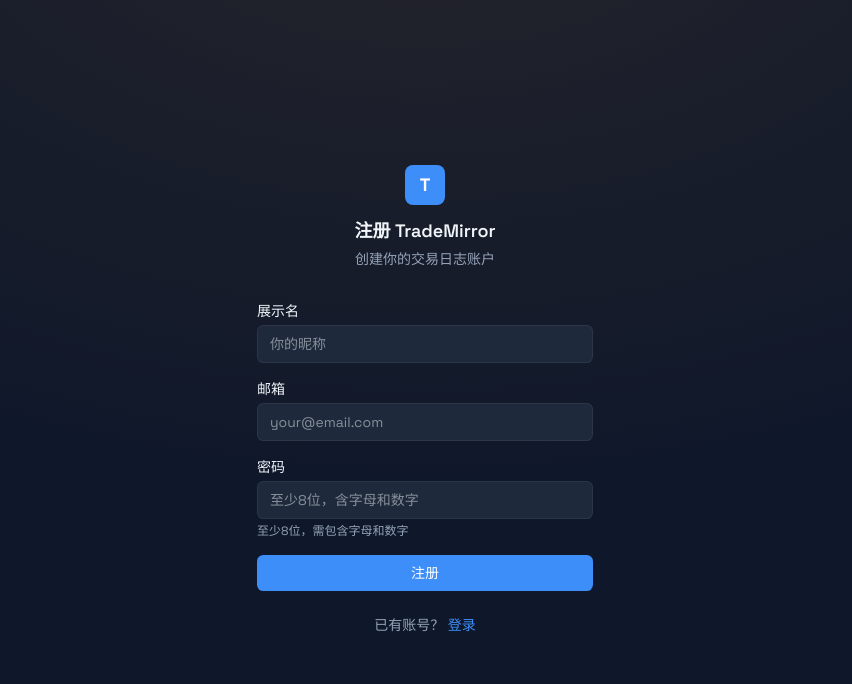
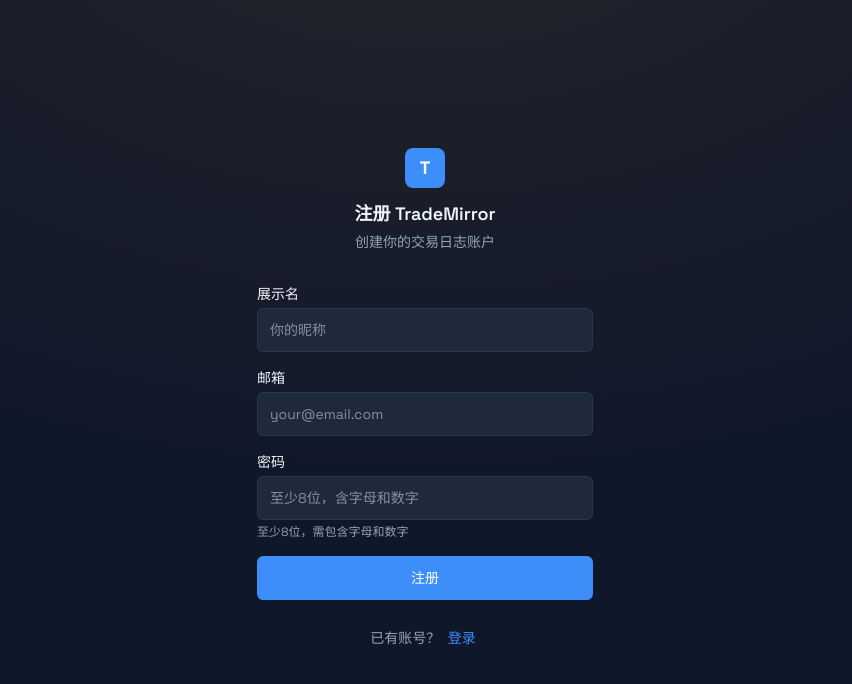
Before and after one commit to JiayuanUXD/trademirror, a Next.js app: page /register in a window 1280 px wide. Shown: the top 684 px of the page, without its empty margins (215-1067 px from the left). Built offline with nearby package versions, Linux system fonts and the light colour scheme.

Commit message:
style(design): FINDING-002 — increase touch targets to 44px minimum
Login/register inputs and buttons now min-h-[44px]. Sidebar nav links
increased from py-2 to py-2.5. Auth page links get padding for touch.

```diff
--- a/app/(auth)/login/page.tsx
+++ b/app/(auth)/login/page.tsx
@@ -75,7 +75,7 @@
             required
             value={email}
             onChange={(e) => setEmail(e.target.value)}
-            className="w-full px-3 py-2 rounded-md text-sm outline-none"
+            className="w-full px-3 py-2.5 rounded-md text-sm outline-none min-h-[44px]"
             style={{ backgroundColor: "var(--surface-overlay)", color: "var(--foreground)", border: "1px solid var(--border-subtle)" }}
             placeholder="请输入邮箱"
           />
@@ -91,7 +91,7 @@
             required
             value={password}
             onChange={(e) => setPassword(e.target.value)}
-            className="w-full px-3 py-2 rounded-md text-sm outline-none"
+            className="w-full px-3 py-2.5 rounded-md text-sm outline-none min-h-[44px]"
             style={{ backgroundColor: "var(--surface-overlay)", color: "var(--foreground)", border: "1px solid var(--border-subtle)" }}
             placeholder="请输入密码"
           />
@@ -100,7 +100,7 @@
         <button
           type="submit"
           disabled={loading}
-          className="w-full py-2 rounded-md text-sm font-medium text-white transition-opacity disabled:opacity-50"
+          className="w-full py-2.5 rounded-md text-sm font-medium text-white transition-opacity disabled:opacity-50 min-h-[44px]"
           style={{ backgroundColor: "var(--brand-blue)" }}
         >
           {loading ? "登录中..." : "登录"}
@@ -109,7 +109,7 @@
 
       <p className="text-sm text-center mt-6" style={{ color: "var(--muted-foreground)" }}>
         还没有账号？{" "}
-        <Link href="/register" style={{ color: "var(--brand-blue)" }}>注册</Link>
+        <Link href="/register" className="inline-block py-1 px-1" style={{ color: "var(--brand-blue)" }}>注册</Link>
       </p>
     </div>
   );
--- a/app/(auth)/register/page.tsx
+++ b/app/(auth)/register/page.tsx
@@ -87,7 +87,7 @@
             required
             value={name}
             onChange={(e) => setName(e.target.value)}
-            className="w-full px-3 py-2 rounded-md text-sm outline-none transition-colors"
+            className="w-full px-3 py-2.5 rounded-md text-sm outline-none transition-colors min-h-[44px]"
             style={{
               backgroundColor: "var(--surface-overlay)",
               color: "var(--foreground)",
@@ -111,7 +111,7 @@
             required
             value={email}
             onChange={(e) => setEmail(e.target.value)}
-            className="w-full px-3 py-2 rounded-md text-sm outline-none transition-colors"
+            className="w-full px-3 py-2.5 rounded-md text-sm outline-none transition-colors min-h-[44px]"
             style={{
               backgroundColor: "var(--surface-overlay)",
               color: "var(--foreground)",
@@ -135,7 +135,7 @@
             required
             value={password}
             onChange={(e) => setPassword(e.target.value)}
-            className="w-full px-3 py-2 rounded-md text-sm outline-none transition-colors"
+            className="w-full px-3 py-2.5 rounded-md text-sm outline-none transition-colors min-h-[44px]"
             style={{
               backgroundColor: "var(--surface-overlay)",
               color: "var(--foreground)",
@@ -151,7 +151,7 @@
         <button
           type="submit"
           disabled={loading}
-          className="w-full py-2 rounded-md text-sm font-medium text-white transition-opacity disabled:opacity-50"
+          className="w-full py-2.5 rounded-md text-sm font-medium text-white transition-opacity disabled:opacity-50 min-h-[44px]"
           style={{ backgroundColor: "var(--brand-blue)" }}
         >
           {loading ? "注册中..." : "注册"}
@@ -160,7 +160,7 @@
 
       <p className="text-sm text-center mt-6" style={{ color: "var(--muted-foreground)" }}>
         已有账号？{" "}
-        <Link href="/login" style={{ color: "var(--brand-blue)" }}>
+        <Link href="/login" className="inline-block py-1 px-1" style={{ color: "var(--brand-blue)" }}>
           登录
         </Link>
       </p>
--- a/components/shared/sidebar.tsx
+++ b/components/shared/sidebar.tsx
@@ -137,7 +137,7 @@
               <Link
                 href={item.href}
                 title={item.label}
-                className={`nav-item relative flex items-center gap-2.5 px-2.5 md:px-3 py-2 rounded-lg text-sm ${
+                className={`nav-item relative flex items-center gap-2.5 px-2.5 md:px-3 py-2.5 rounded-lg text-sm ${
                   isActive
                     ? "bg-[var(--sidebar-accent)] text-[var(--foreground)] shadow-[0_0_0_1px_rgba(61,142,248,0.2)]"
                     : "text-[var(--muted-foreground)] hover:bg-white/[0.05] hover:text-[var(--foreground)]"
@@ -202,7 +202,7 @@
                   <Link
                     href={item.href}
                     title={item.label}
-                    className={`nav-item relative flex items-center gap-2.5 px-2.5 md:px-3 py-2 rounded-lg text-sm ${
+                    className={`nav-item relative flex items-center gap-2.5 px-2.5 md:px-3 py-2.5 rounded-lg text-sm ${
                       isActive
                         ? "bg-[var(--sidebar-accent)] text-[var(--foreground)] shadow-[0_0_0_1px_rgba(61,142,248,0.2)]"
                         : "text-[var(--muted-foreground)] hover:bg-white/[0.05] hover:text-[var(--foreground)]"
```
